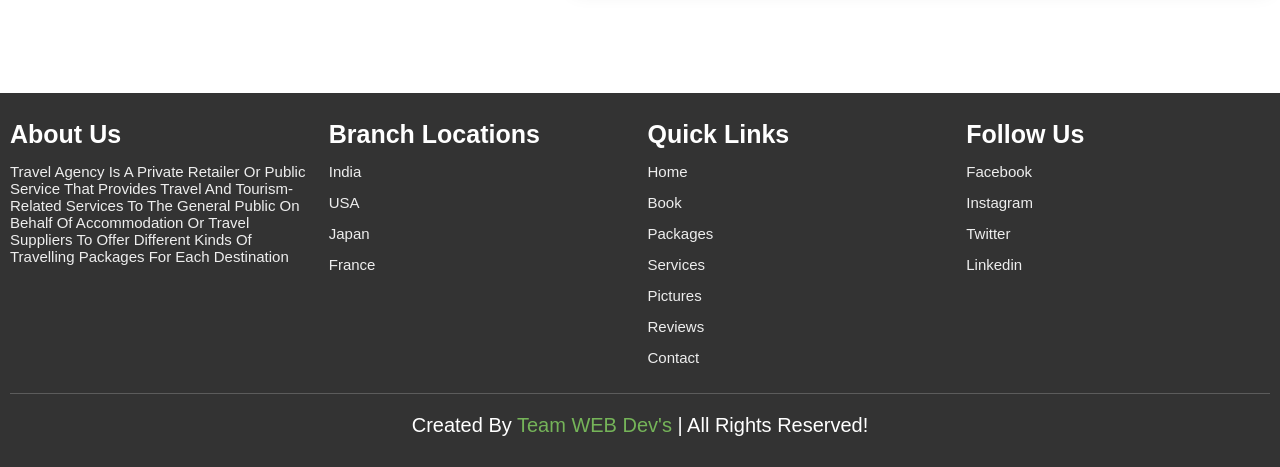
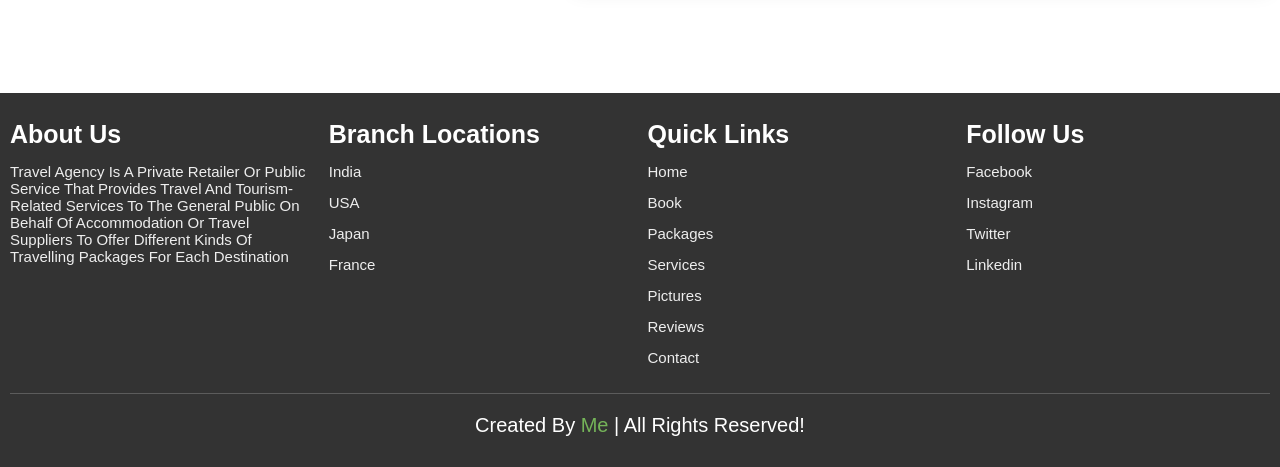
Before and after one commit to Avenkatesh1/Travelling_Application, a plain HTML site: page index.html in a window 1280 px wide. Shown: the part 5073-5540 px from the top of the page. Drawn offline with Linux system fonts and the light colour scheme.

Commit message:
this project was created by Me

```diff
--- a/index.html
+++ b/index.html
@@ -560,7 +560,7 @@
 
         </div>
 
-        <h1 class="credit"> created by <span> Team WEB dev's </span> | all rights reserved! </h1>
+        <h1 class="credit"> created by <span> Me </span> | all rights reserved! </h1>
 
     </section>
     <script src="script.js"></script>
```
